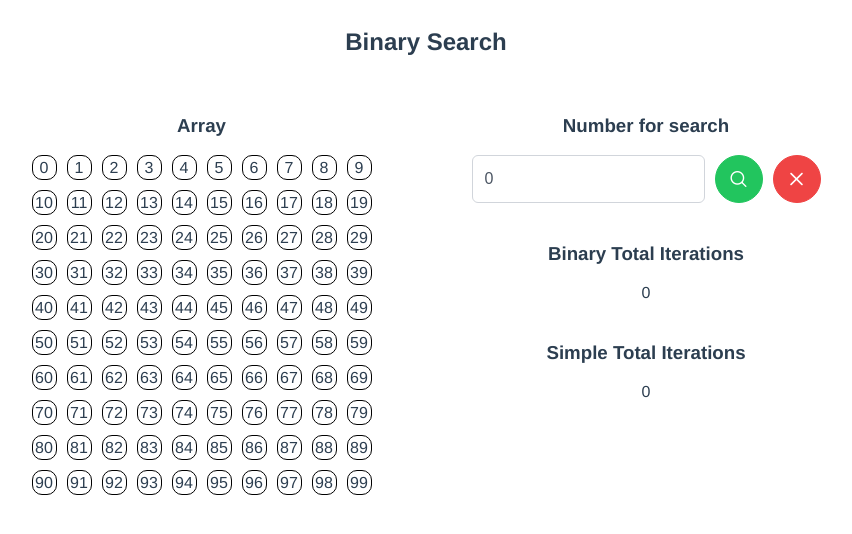
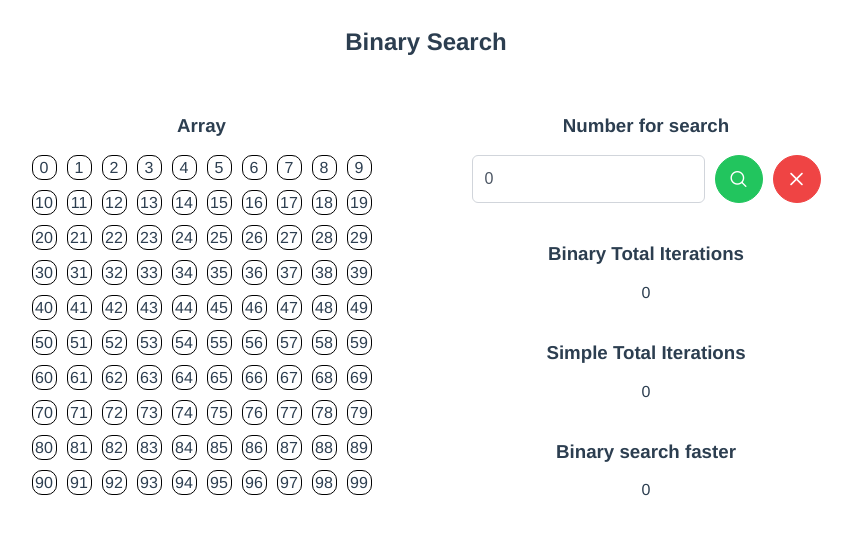
Before and after one commit to vitalic-web/algorithms, a Vue app: page /binary in a window 1280 px wide. Shown: the top 534 px of the page, without its empty margins (214-1066 px from the left). Built offline with nearby package versions, Linux system fonts and the light colour scheme; a web font is replaced by a local one.

Commit message:
Add info about how many times binary search faster

```diff
--- a/src/views/BinarySearch.vue
+++ b/src/views/BinarySearch.vue
@@ -37,6 +37,8 @@
         <div>{{ binaryTotalIterations }}</div>
         <h3 class="binary__result-title">Simple Total Iterations</h3>
         <div>{{ simpleTotalIterations }}</div>
+        <h3 class="binary__result-title">Binary search faster</h3>
+        <div>{{ faster }}</div>
       </div>
     </div>
   </div>
@@ -50,8 +52,9 @@ import Button from 'primevue/button';
 const arr: number[] = Array.from(Array(100).keys());
 const numForSearch: Ref<number> = ref(0);
 const searchedNumIndex: Ref<number | string | null> = ref(null);
-const binaryTotalIterations = ref(0);
+const binaryTotalIterations: Ref<number> = ref(0);
 const simpleTotalIterations: Ref<number | undefined> = ref(0);
+const faster: Ref<number | undefined> = ref(0);
 
 const binarySearch = (list: number[], item: number) => {
   binaryTotalIterations.value = 0;
@@ -85,6 +88,8 @@ const simpleSearch = (list: number[], item: number) => {
 const searchIndex = () => {
   searchedNumIndex.value = binarySearch(arr, numForSearch.value);
   simpleTotalIterations.value = simpleSearch(arr, numForSearch.value);
+  faster.value = simpleTotalIterations.value
+    && Math.round(simpleTotalIterations.value / binaryTotalIterations.value);
 };
 
 const clearResult = () => {
```
